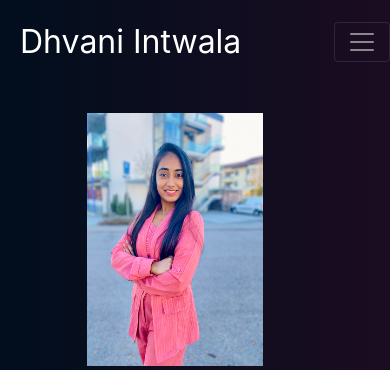
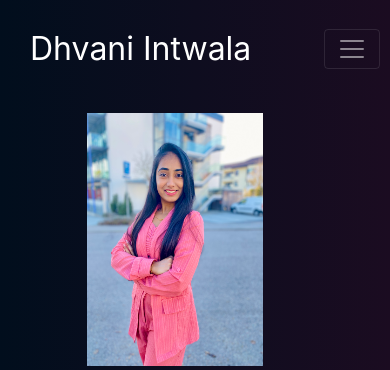
Before and after one commit to Dhvani-intwala/portfolio, a Django app: page / in a window 390 px wide. Shown: the top 370 px of the page. Run offline with Django 5.2, Linux system fonts and the light colour scheme; some libraries are stand-ins or nearby versions.

Commit message:
Add navbar height

```diff
--- a/static/css/style.css
+++ b/static/css/style.css
@@ -400,6 +400,7 @@ div  {
     }
     #nav.navbar {
         width: 100%;
+        height: auto;
     }
     #main-nav {
         background: linear-gradient(to right, #021123, rgb(24, 13, 28));
@@ -439,10 +440,7 @@ div  {
         width: 60vw;
         margin: auto;
     }
-    .navbar{
-        height: 10%;
-        padding: 0 !important;
-    }
+
 
 
 }
```
